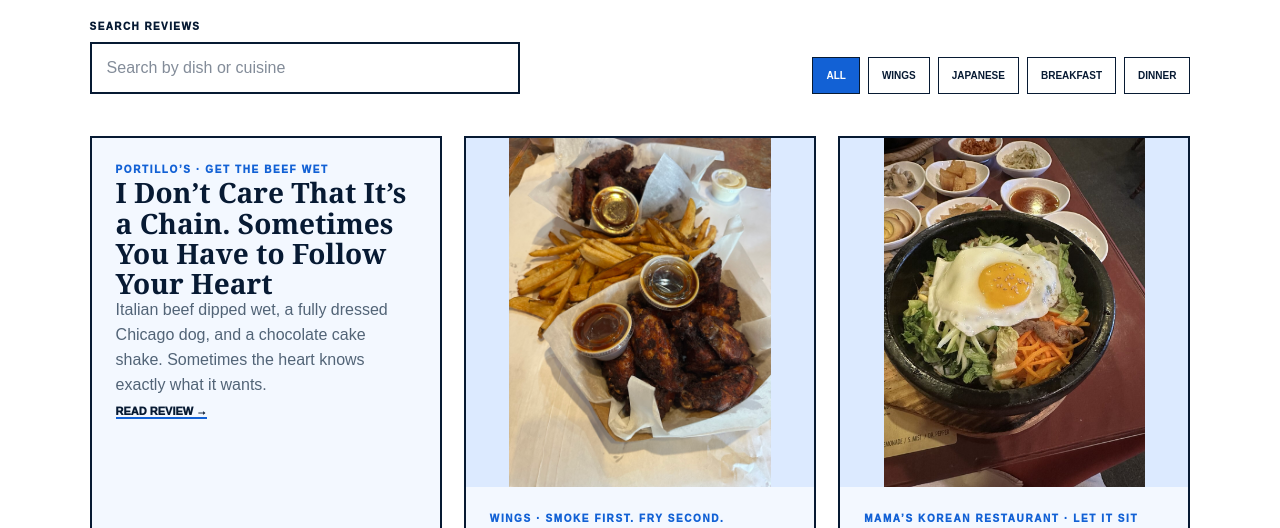
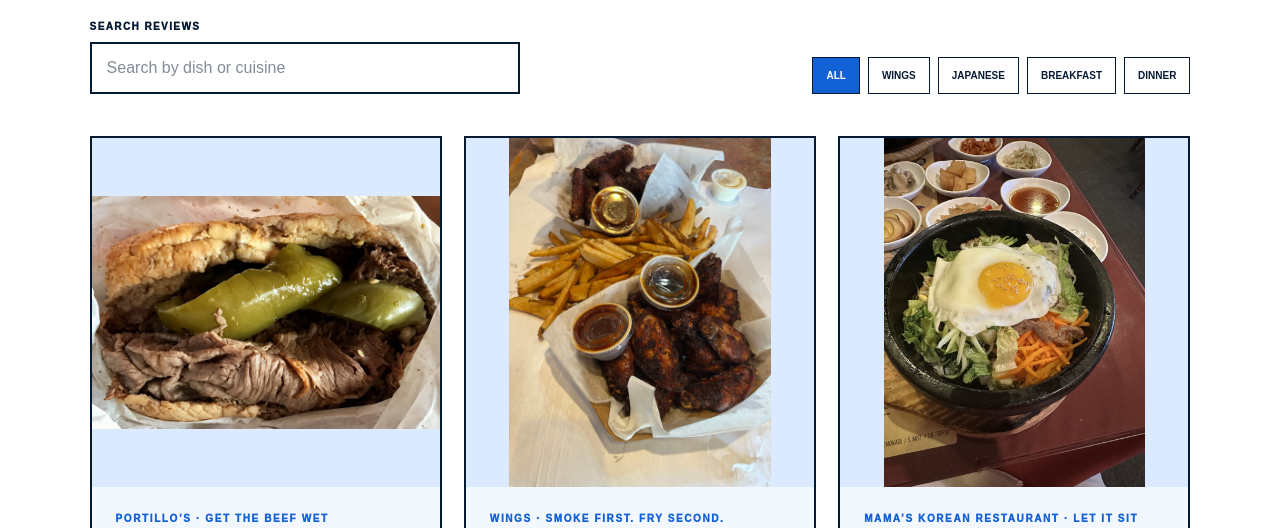
Before and after one commit to mattpom/bestaurantsindy, a Next.js app: page /reviews in a window 1280 px wide. Shown: the part 860-1388 px from the top of the page. Built offline with nearby package versions, Linux system fonts and the light colour scheme.

Commit message:
Show Portillo’s photo on review card

```diff
--- a/app/reviews/data.ts
+++ b/app/reviews/data.ts
@@ -13,7 +13,7 @@ export const reviewEntries: ReviewEntry[] = [
     title: "I Don’t Care That It’s a Chain. Sometimes You Have to Follow Your Heart",
     category: "Portillo’s",
     verdict: "Get the Beef Wet",
-    image: "",
+    image: "/portillos-italian-beef.jpg",
     href: "/reviews/portillos-follow-your-heart",
     summary: "Italian beef dipped wet, a fully dressed Chicago dog, and a chocolate cake shake. Sometimes the heart knows exactly what it wants.",
     publishedAt: "2026-09-04T14:00:00-04:00",
```
